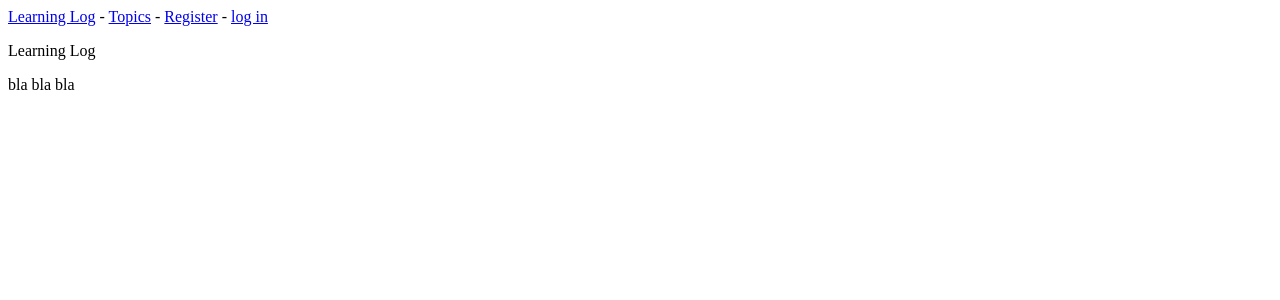
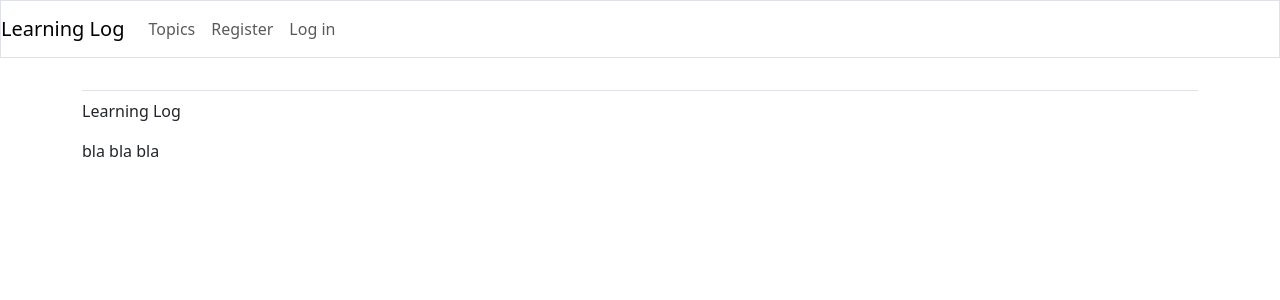
Before and after one commit to niknug/learning_log, a Django app: page / in a window 1280 px wide. Shown: the top 300 px of the page. Run offline with Django 5.2, Linux system fonts and the light colour scheme; some libraries are stand-ins or nearby versions.

Commit message:
Redesigned page base.html with bootstrap5

```diff
--- a/learning_log/settings.py
+++ b/learning_log/settings.py
@@ -31,7 +31,7 @@ ALLOWED_HOSTS = []
 INSTALLED_APPS = [
     'learning_logs',
     'users',
-    'django_bootstrap5',
+    'bootstrap5',
     'django.contrib.admin',
     'django.contrib.auth',
     'django.contrib.contenttypes',
--- a/learning_logs/templates/learning_logs/base.html
+++ b/learning_logs/templates/learning_logs/base.html
@@ -1,17 +1,69 @@
-<p>
-    <a href="{% url 'learning_logs:index' %}">Learning Log</a> -
-    <a href="{% url 'learning_logs:topics' %}">Topics</a> -
+{% load bootstrap5 %}
+
+<!DOCTYPE html>
+<html lang="ru">
+<head>
+    <meta charset="utf-8">
+    <meta name="viewport" content="width=device-width, initial-scale=1,
+        shrink-to-fit=no">
+    <title>Learning Log</title>
+
+    {% bootstrap_css %}
+    {% bootstrap_javascript %}
+</head>
+<body>
+<nav class="navbar navbar-expand-md navbar-light-bg-light mb-4
+        border">
+    <a class="navbar-brand" href="
+{% url 'learning_logs:index' %}">Learning Log</a>
+    <button class="navbar-toggler" type="button"
+            data-toggle="collapse" data-target="#navbarCollapse"
+            aria-controls="navbarCollapse" aria-expanded="false"
+            aria-label="Toggle navigation">
+        <span class="navbar-toggler-icon"></span>
+    </button>
+    <div class="collapse navbar-collapse" id="navbarCollapse">
+        <ul class="navbar-nav mr-auto">
+            <li class="nav-item">
+                <a class="nav-link" href="
+{% url 'learning_logs:topics' %}">Topics</a>
+            </li>
+        </ul>
+        <ul class="navbar-nav ml-auto">
             {% if user.is_authenticated %}
-        Hello, {{ user.username }}.
-{#        <a href="{% url 'users:logout' %}">log out</a>#}
+                <li class="nav-item">
+                            <span class="navbar-text">Hello,
+                                {{ user.username }}.</span>
+                </li>
+                <li class="nav-item">
+                    {#                    <a class="nav-link" href="{% url 'users:logout' %}">Log#}
+                    {#                        out</a>#}
                     <form method="post" action="{% url 'users:logout' %}">
                         {% csrf_token %}
                         <button type="submit">log out</button>
                     </form>
+                </li>
             {% else %}
-        <a href="{% url 'users:register' %}">Register</a> -
-        <a href="{% url 'users:login' %}">log in</a>
+                <li class="nav-item">
+                    <a class="nav-link" href="{% url 'users:register' %}">Register</a>
+                </li>
+                <li class="nav-item">
+                    <a class="nav-link" href="{% url 'users:login' %}">Log
+                        in</a>
+                </li>
             {% endif %}
-</p>
+        </ul>
+    </div>
+</nav>
 
+<main role="main" class="container">
+    <div class="pb-2 mb-2 border-bottom">
+        {% block page_header %}{% endblock page_header %}
+    </div>
+    <div>
         {% block content %}{% endblock content %}
+    </div>
+</main>
+
+</body>
+</html>
```
Lines whose indentation alone changed are shown as unchanged.
